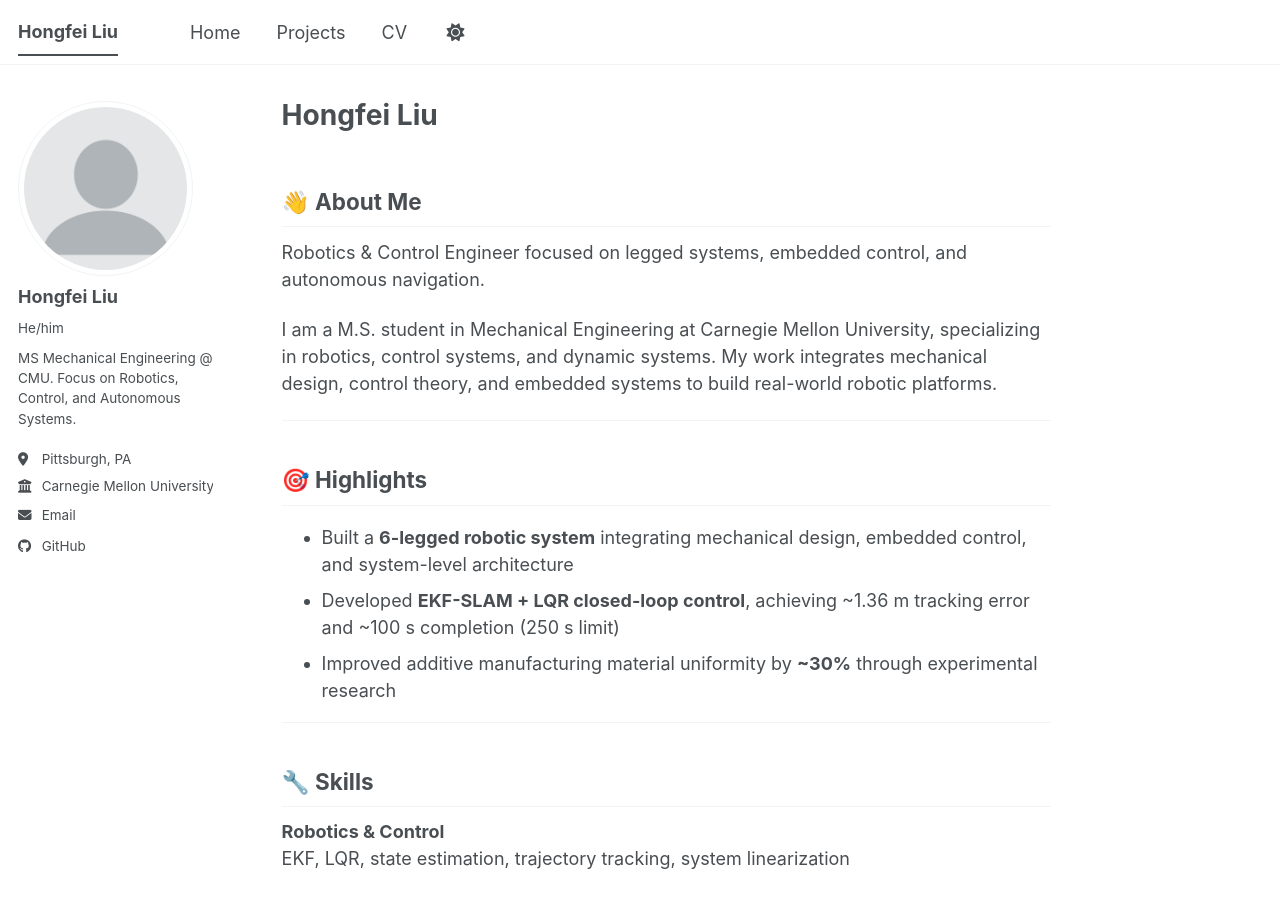
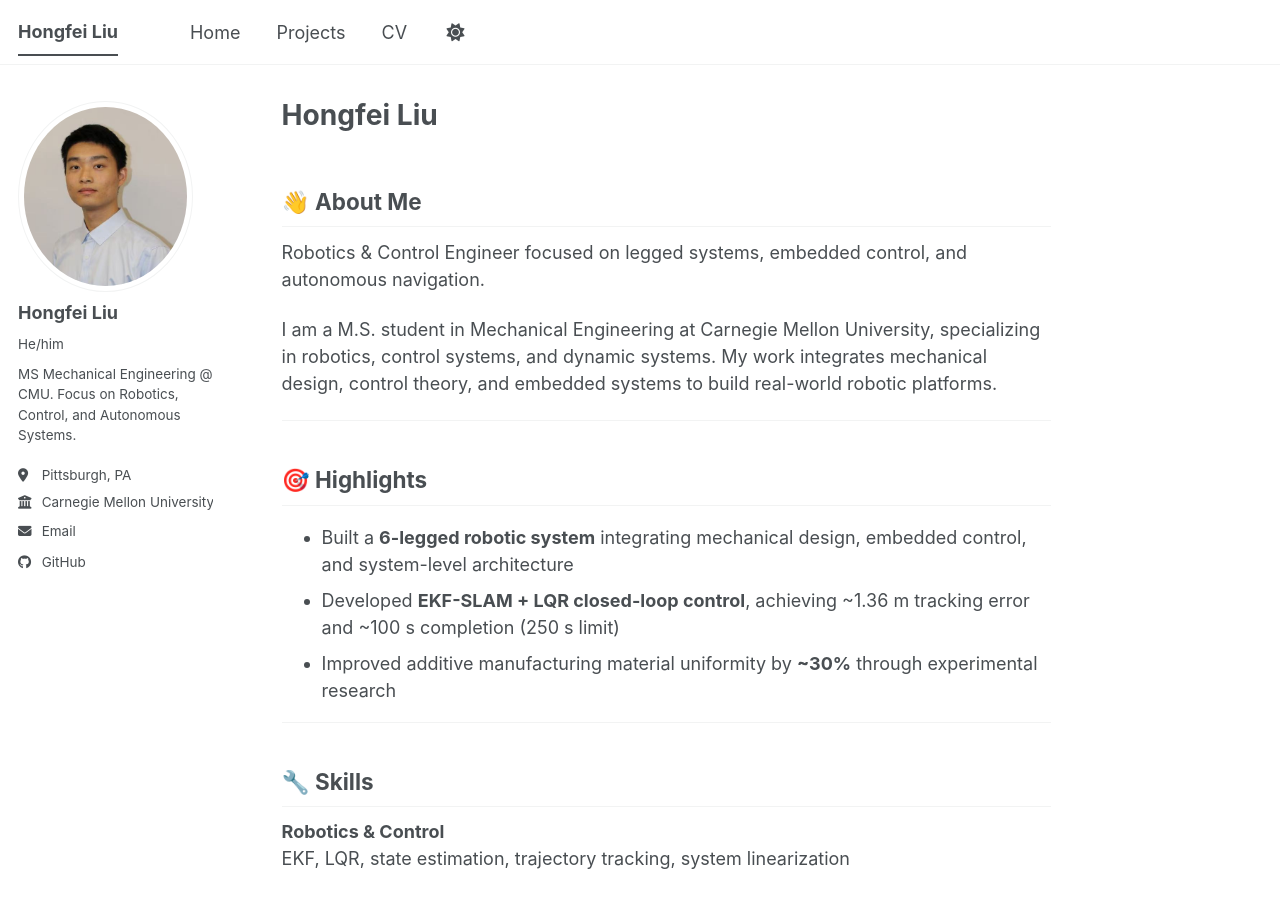
Before and after one commit to liuk70687-dotcom/hongfeiliu.github.io, a Jekyll site: the page built from _pages/about.md, in a window 1280 px wide and 900 px high. Built offline with Jekyll 4.4.1, drawn with Linux system fonts in a browser that asks for light colours; a script bundle is joined from its source files by our own code; library files that are not in the unit come from our copies.

Commit message:
Update _config.yml

```diff
--- a/_config.yml
+++ b/_config.yml
@@ -23,7 +23,7 @@
 #               Additional customization can be done by editing /_includes/author-profile.html
 author:
   # Biographic information
-  avatar           : "profile.png"
+  avatar           : "大头照.jpg"
   name             : "Hongfei Liu"
   pronouns         : "He/him"
   bio              : "MS Mechanical Engineering @ CMU. Focus on Robotics, Control, and Autonomous Systems."
```
